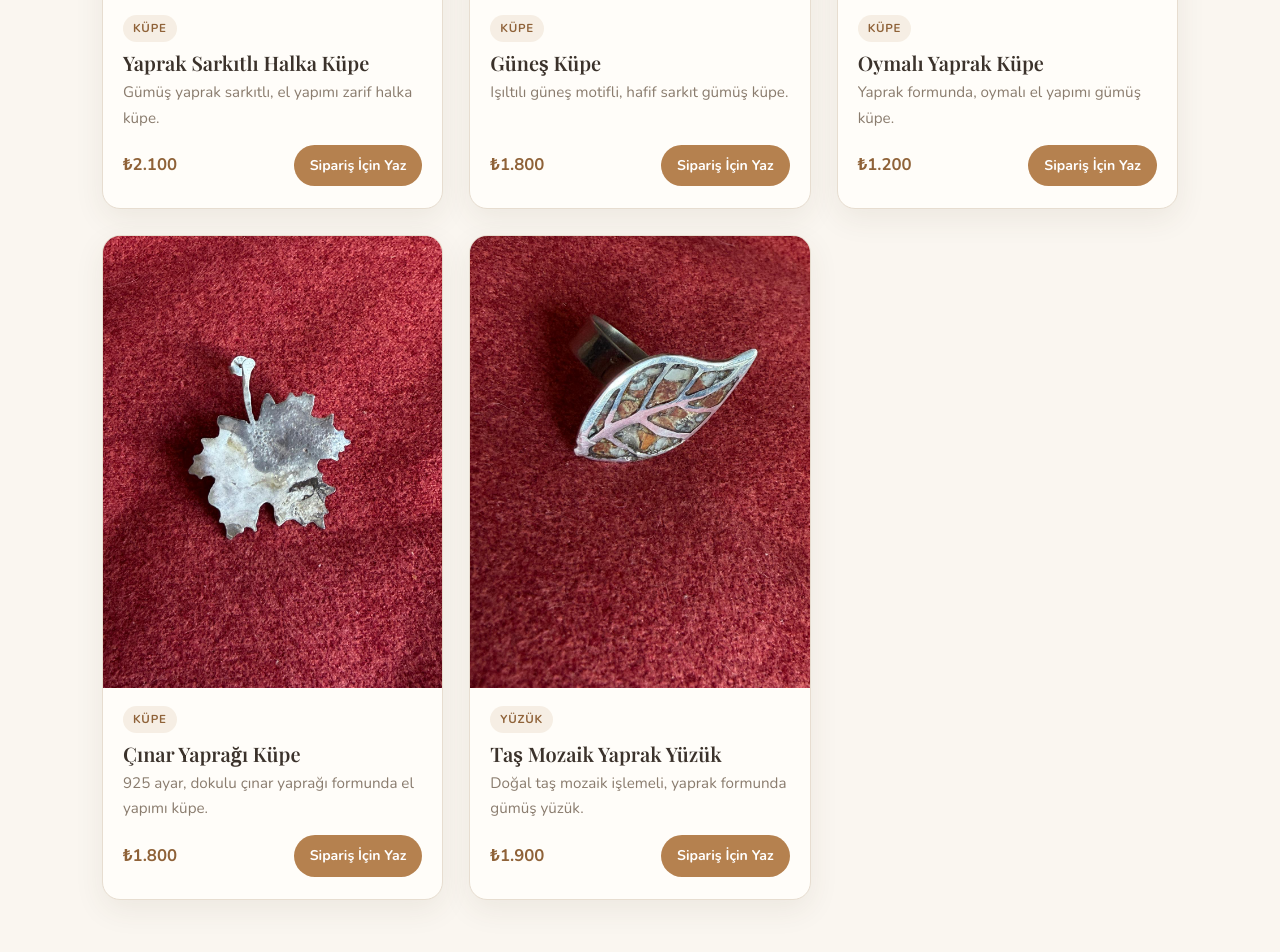
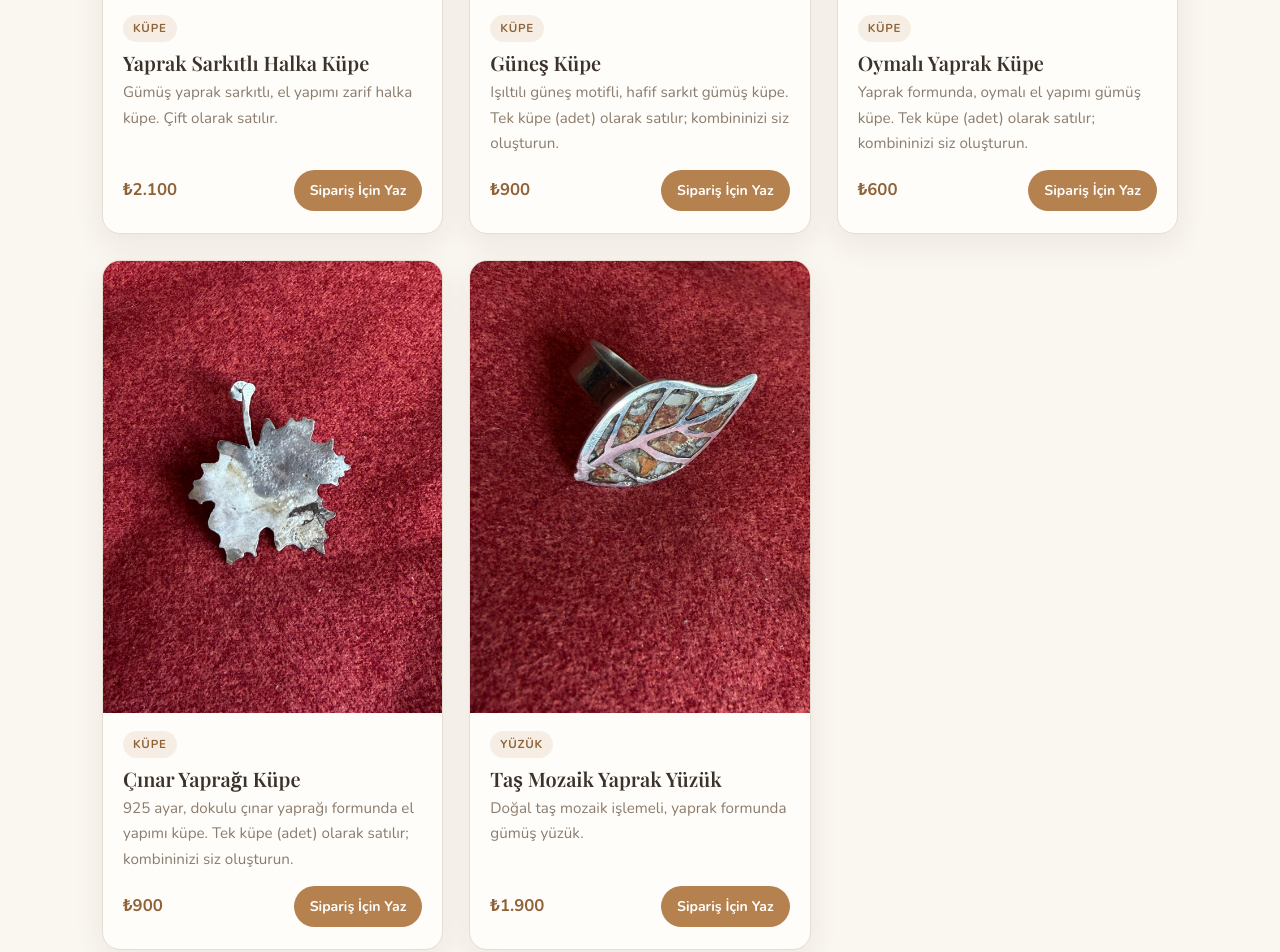
Before and after one commit to uzelayca-dotcom/ayca-taki, a plain HTML site: page index.html in a window 1280 px wide. Shown: the part 1362-2314 px from the top of the page. Drawn offline with nearby package versions, Linux system fonts and the light colour scheme.

Commit message:
Fiyatları tek küpe bazına güncelle + tasarımcı hikâyesi
- Küpe fiyatları tek (adet) bazında (halka küpe hariç, o çift)
- Tek satılan küpelerin açıklamasına "tek küpe olarak satılır" notu
- Hakkımda'ya "tek küpe tasarlıyorum, kombini size bırakıyorum" hikâyesi

Co-Authored-By: Claude Opus 4.8 <noreply@anthropic.com>

```diff
--- a/index.html
+++ b/index.html
@@ -88,6 +88,11 @@
           Sade, gündelik takılabilen ama bir o kadar da anlamlı tasarımlar
           tasarlamayı seviyorum. Bu metni dilediğiniz gibi düzenleyip, kendi
           hikâyenizi anlatabilirsiniz.
+        </p>
+        <p>
+          Küpelerimi çoğunlukla <strong>tek</strong> tasarlıyorum; kombini,
+          ikiliyi ve asimetriyi bilerek size bırakıyorum. Çünkü ben de takılarımı
+          böyle, tek ve özgür taşımayı seviyorum — her kulakta farklı bir hikâye.
         </p>
         <ul class="about-points">
           <li>925 ayar gümüş</li>
--- a/js/main.js
+++ b/js/main.js
@@ -24,10 +24,10 @@ const CATEGORIES = [
       image: images/ klasöründeki dosya yolu (boşsa yer tutucu ikon)
    ---------------------------------------------------------------- */
 const PRODUCTS = [
-  { name: "Yaprak Sarkıtlı Halka Küpe", cat: "kupe",  desc: "Gümüş yaprak sarkıtlı, el yapımı zarif halka küpe.",        price: "₺2.100", image: "images/kupe-yaprak-halka.jpg" },
-  { name: "Güneş Küpe",                 cat: "kupe",  desc: "Işıltılı güneş motifli, hafif sarkıt gümüş küpe.",          price: "₺1.800", image: "images/kupe-gunes.jpg" },
-  { name: "Oymalı Yaprak Küpe",         cat: "kupe",  desc: "Yaprak formunda, oymalı el yapımı gümüş küpe.",             price: "₺1.200", image: "images/kupe-oymali-yaprak.jpg" },
-  { name: "Çınar Yaprağı Küpe",         cat: "kupe",  desc: "925 ayar, dokulu çınar yaprağı formunda el yapımı küpe.",   price: "₺1.800", image: "images/kupe-cinar-yaprak.jpg" },
+  { name: "Yaprak Sarkıtlı Halka Küpe", cat: "kupe",  desc: "Gümüş yaprak sarkıtlı, el yapımı zarif halka küpe. Çift olarak satılır.",                     price: "₺2.100", image: "images/kupe-yaprak-halka.jpg" },
+  { name: "Güneş Küpe",                 cat: "kupe",  desc: "Işıltılı güneş motifli, hafif sarkıt gümüş küpe. Tek küpe (adet) olarak satılır; kombininizi siz oluşturun.",       price: "₺900",   image: "images/kupe-gunes.jpg" },
+  { name: "Oymalı Yaprak Küpe",         cat: "kupe",  desc: "Yaprak formunda, oymalı el yapımı gümüş küpe. Tek küpe (adet) olarak satılır; kombininizi siz oluşturun.",           price: "₺600",   image: "images/kupe-oymali-yaprak.jpg" },
+  { name: "Çınar Yaprağı Küpe",         cat: "kupe",  desc: "925 ayar, dokulu çınar yaprağı formunda el yapımı küpe. Tek küpe (adet) olarak satılır; kombininizi siz oluşturun.", price: "₺900",   image: "images/kupe-cinar-yaprak.jpg" },
   { name: "Taş Mozaik Yaprak Yüzük",    cat: "yuzuk", desc: "Doğal taş mozaik işlemeli, yaprak formunda gümüş yüzük.",   price: "₺1.900", image: "images/yuzuk-yaprak-tas.jpg" },
 ];
 
```
